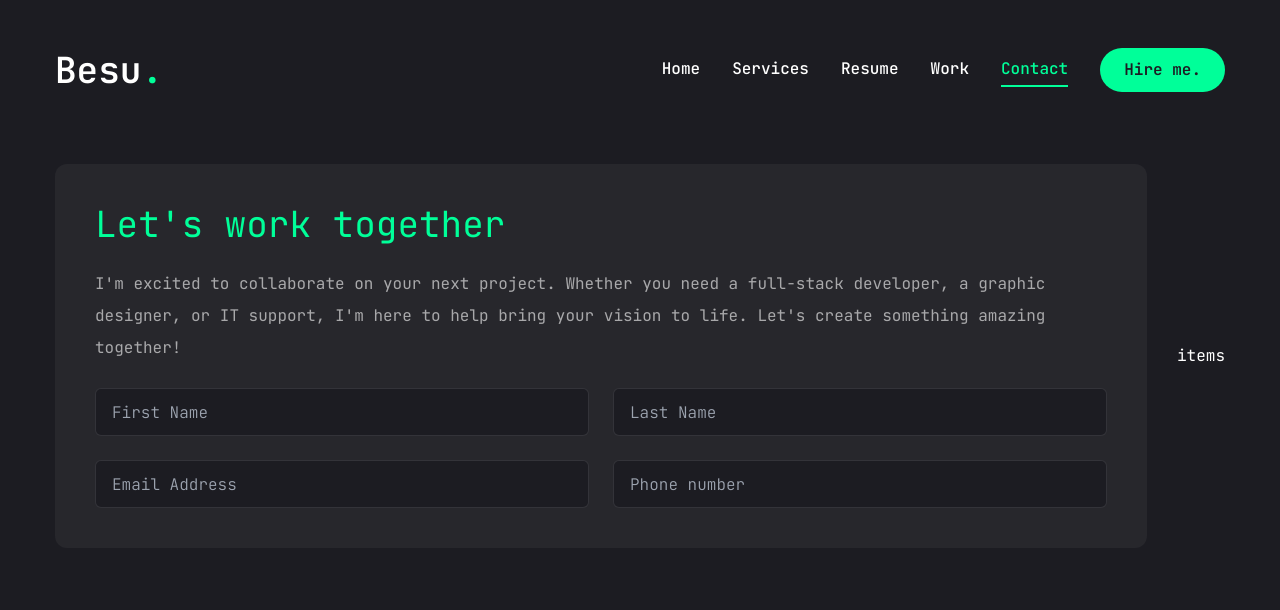
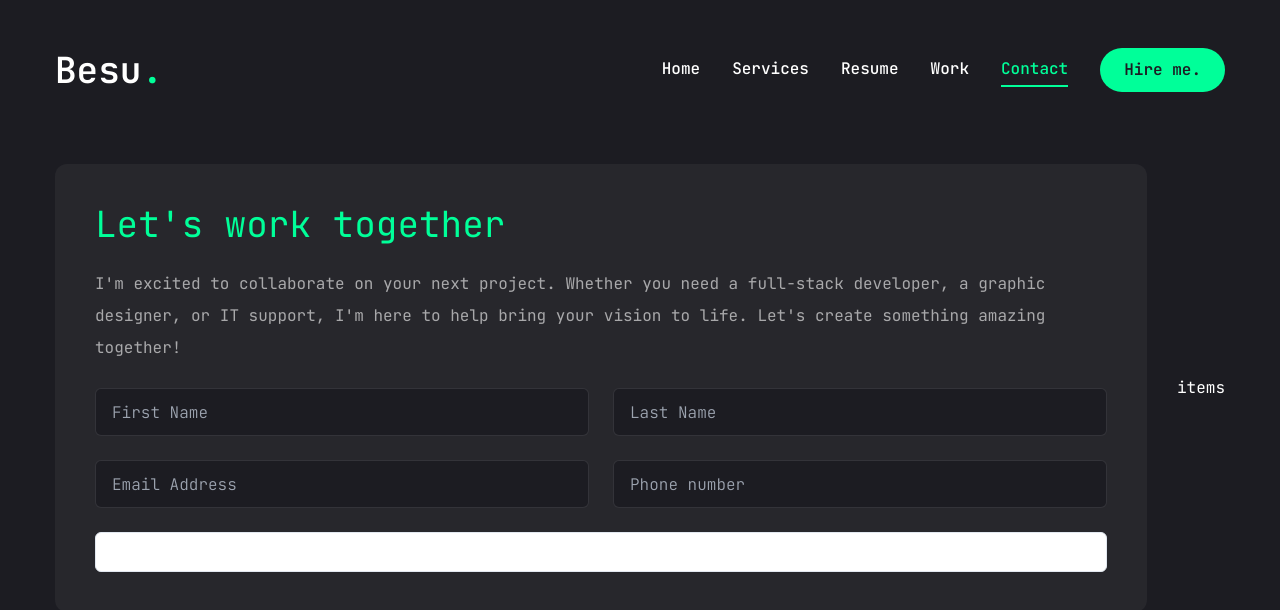
Before and after one commit to Besufekad-HAZ/My-Portfolio-Next, a Next.js app: page /contact in a window 1280 px wide. Shown: the top 610 px of the page. Built offline with nearby package versions, Linux system fonts and the light colour scheme.

Commit message:
Add select options

```diff
--- a/app/contact/page.tsx
+++ b/app/contact/page.tsx
@@ -64,6 +64,12 @@ const Contact = () => {
                 <Input type="email" placeholder="Email Address" />
                 <Input type="phone" placeholder="Phone number" />
               </div>
+              {/* select */}
+              <Select>
+                <SelectTrigger className="w-full">
+                  <SelectValue placeholder="Select a service" />
+                </SelectTrigger>
+              </Select>
             </form>
           </div>
           {/* info */}
```
